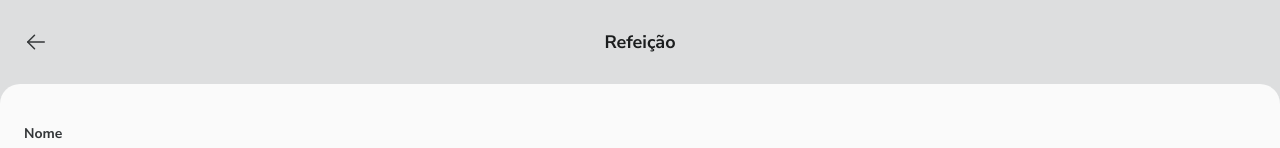
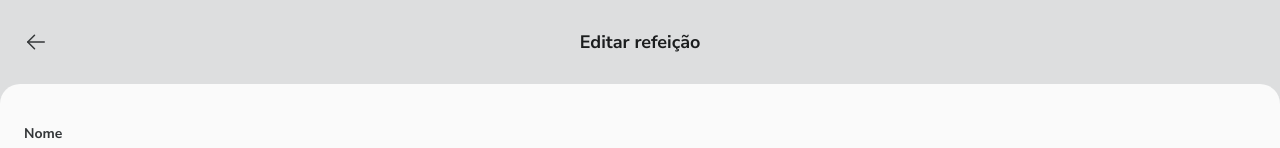
Before and after one commit to PabloXT14/daily-diet, a Next.js app in the folder web/: page /update/meal/001 in a window 1280 px wide. Shown: the top 148 px of the page. Built offline with nearby package versions, Linux system fonts and the light colour scheme.

Commit message:
fix: preparation to API use

```diff
--- a/web/src/app/meal/[id]/components/Modal.tsx
+++ b/web/src/app/meal/[id]/components/Modal.tsx
@@ -1,3 +1,7 @@
+'use-client'
+
+import { useParams } from 'next/navigation'
+
 import { Button } from '@/components/Button'
 import {
   Dialog,
@@ -11,6 +15,10 @@ import { DialogClose } from '@radix-ui/react-dialog'
 import { Trash } from '@/assets/icons/phosphor-react'
 
 export const Modal = () => {
+  const params = useParams()
+
+  console.log(params?.id)
+
   return (
     <Dialog>
       <DialogTrigger asChild>
--- a/web/src/app/update/meal/[id]/components/Content.tsx
+++ b/web/src/app/update/meal/[id]/components/Content.tsx
@@ -40,7 +40,7 @@ export const Content = () => {
   })
   const router = useRouter()
 
-  async function handleRegisterMeal(data: RegisterMealFormDataOutput) {
+  async function handleUpdateMeal(data: RegisterMealFormDataOutput) {
     const { name, description, date, time, isDiet } = data
 
     // TODO: Update the meal in the database
@@ -53,7 +53,7 @@ export const Content = () => {
       <form
         className="space-y-6"
         id="register-meal"
-        onSubmit={handleSubmit(handleRegisterMeal)}
+        onSubmit={handleSubmit(handleUpdateMeal)}
       >
         <Input label="Nome" {...register('name')} defaultValue={'Sanduiche'} />
 
--- a/web/src/app/update/meal/[id]/components/Header.tsx
+++ b/web/src/app/update/meal/[id]/components/Header.tsx
@@ -16,7 +16,7 @@ export function Header() {
         <ArrowLeft size={24} className="text-gray-600" />
       </button>
 
-      <h1 className="text-lg font-bold text-gray-700">Refeição</h1>
+      <h1 className="text-lg font-bold text-gray-700">Editar refeição</h1>
     </header>
   )
 }
```
